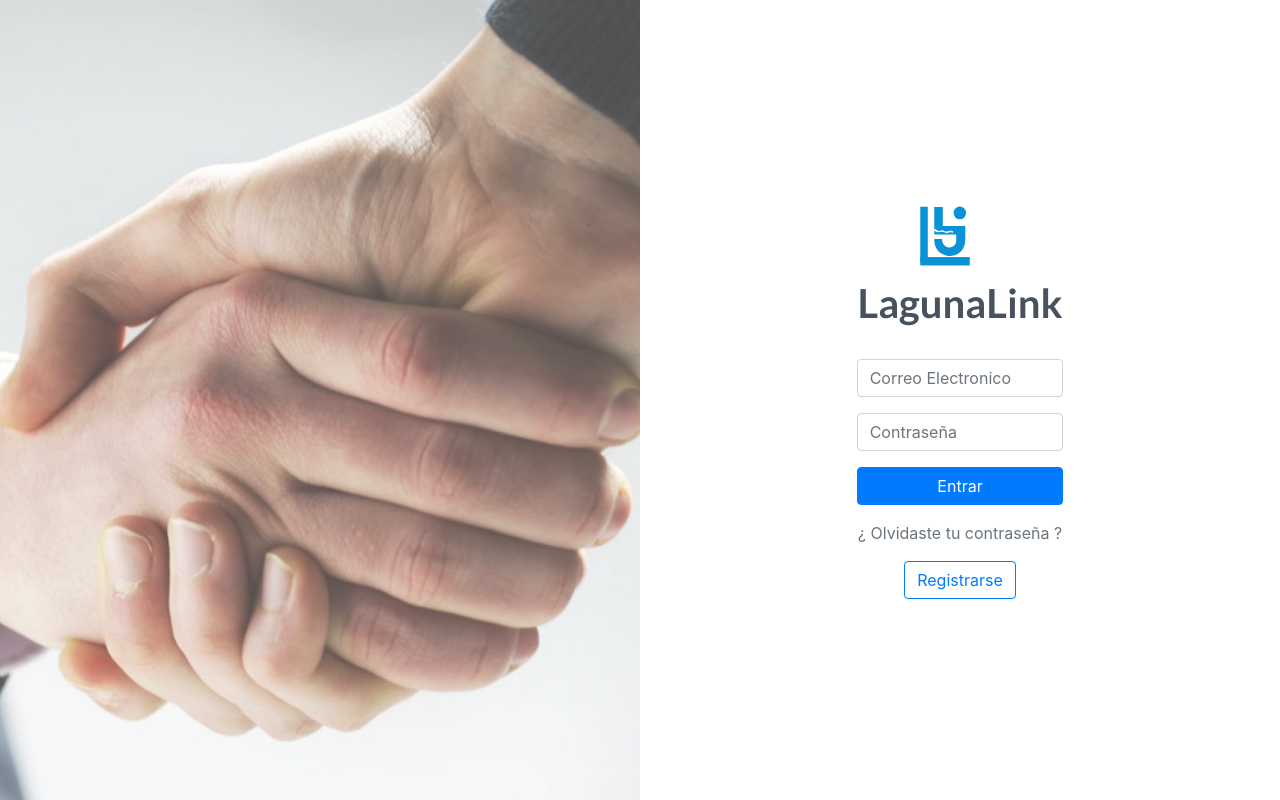
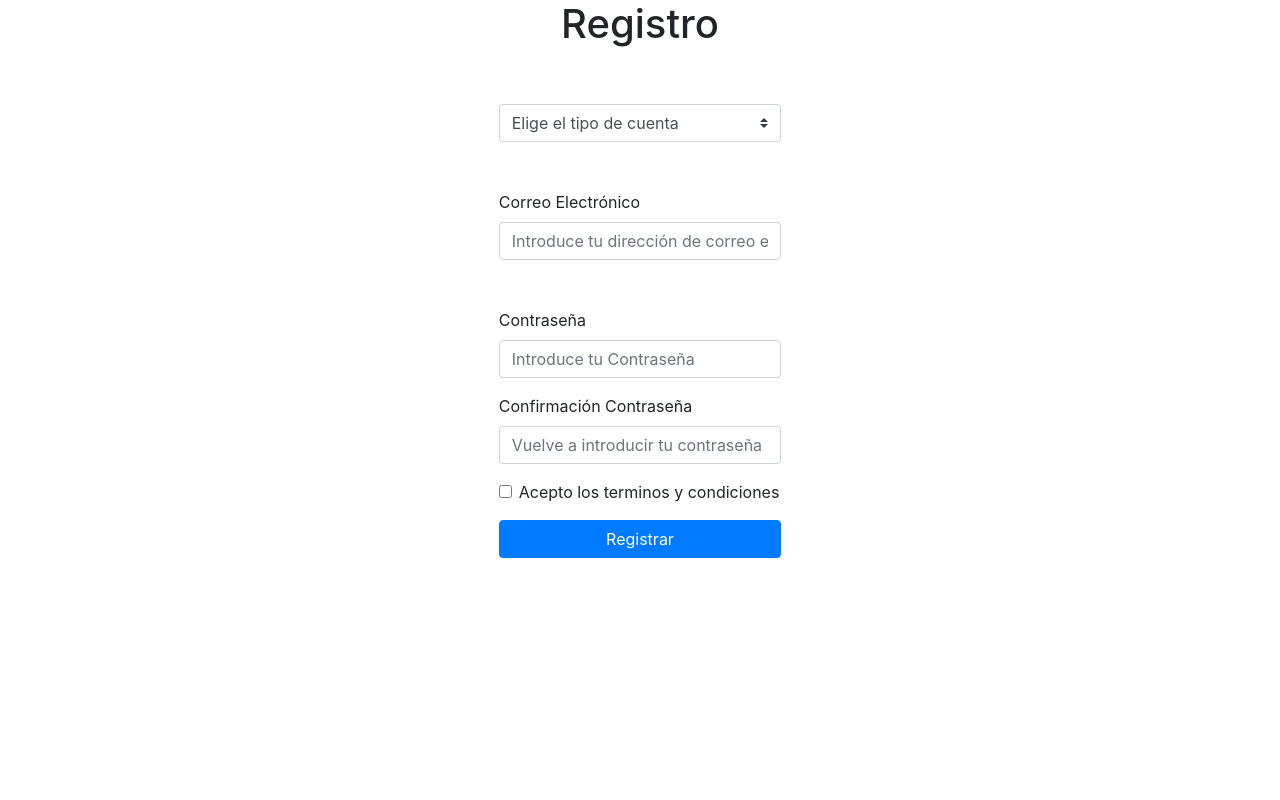
Before and after one commit to jvegaf/LagunaLink-fe, a React (Create React App) app: page / in a window 1280 px wide. Built offline with nearby package versions, Linux system fonts and the light colour scheme.

Commit message:
cambiando de entorno

```diff
--- a/src/App.js
+++ b/src/App.js
@@ -8,7 +8,7 @@ function App() {
   return (
     <Router>
       <Switch>
-        <Route exact path="/" component={signIn} />
+        <Route exact path="/" component={signUp} />
         <Route exact path="/signin" component={signIn} />
         <Route exact path="/signup" component={signUp} />
       </Switch>
--- a/src/components/SignIn/index.js
+++ b/src/components/SignIn/index.js
@@ -41,10 +41,10 @@ export default function SignIn() {
         <div className="form-group">
           <Button variant="primary" block>Entrar</Button>
         </div>
-        <div className="form-group">
+        <div className="form-group mt-4">
           <p className="text-secondary text-center">¿ Olvidaste tu contraseña ?</p>
         </div>
-        <div className="row justify-content-center">
+        <div className="row justify-content-center mt-5">
           <Button variant="outline-primary">Registrarse</Button>
         </div>
       </form>
--- a/src/components/SignUp/index.js
+++ b/src/components/SignUp/index.js
@@ -1,30 +1,68 @@
-import React from 'react';
+import React from "react";
 
 export default function SignUp() {
   return (
     <div className="col-md-6 m-auto">
+      <div className="row justify-content-center">
+        <h1>Registro</h1>
+      </div>
       <form>
-          <div className="form-group">
-            <label htmlFor="email">Correo Electronico</label>
-            <input type="email" name="email" className="form-control" id="email" aria-describedby="emailHelp" placeholder="Introduce tu direcion de correo electronico" />
+        <div className="form-group my-5">
+          <select class="custom-select">
+            <option selected>Elige el tipo de cuenta</option>
+            <option value="1">Estudiante</option>
+            <option value="2">Empresa</option>
+          </select>
+        </div>
+        <div className="form-group my-5">
+          <label htmlFor="email">Correo Electrónico</label>
+          <input
+            type="email"
+            name="email"
+            className="form-control"
+            id="email"
+            aria-describedby="emailHelp"
+            placeholder="Introduce tu dirección de correo electrónico"
+          />
         </div>
         <div className="form-group">
           <label htmlFor="password">Contraseña</label>
-            <input type="password" name="password" className="form-control" id="password" placeholder="Introduce tu Contraseña" />
+          <input
+            type="password"
+            name="password"
+            className="form-control"
+            id="password"
+            placeholder="Introduce tu Contraseña"
+          />
         </div>
         <div className="form-group">
-            <label htmlFor="confirmpassword">Contraseña</label>
-            <input type="password" name="password2" className="form-control" id="confirmpassword" placeholder="Vuelve a introducir tu contraseña" />
+          <label htmlFor="confirmpassword">Confirmación Contraseña</label>
+          <input
+            type="password"
+            name="password2"
+            className="form-control"
+            id="confirmpassword"
+            placeholder="Vuelve a introducir tu contraseña"
+          />
         </div>
+        <div className="form-group">
           <div className="form-check">
-            <input type="checkbox" name="checkbox" className="form-check-input" id="remember" />
+            <input
+              type="checkbox"
+              name="checkbox"
+              className="form-check-input"
+              id="remember"
+            />
             <label className="form-check-label" htmlFor="remember">
               Acepto los terminos y condiciones
             </label>
           </div>
-          <button type="submit" className="btn btn-primary float-right">
+        </div>
+        <div className="form-group">
+          <button type="submit" className="btn btn-primary w-100">
             Registrar
           </button>
+        </div>
       </form>
     </div>
   );
--- a/src/pages/signUp/index.js
+++ b/src/pages/signUp/index.js
@@ -3,6 +3,10 @@ import SignUp from '../../components/SignUp'
 
 export default function signUp() {
   return (
-    <SignUp />
+    <div className="row justify-content-center">
+      <div className="col-md-6 align-self-center">
+        <SignUp />
+      </div>
+    </div>
   );
 }
```
Also changed, not shown: 1 other file (tests, documents, lock files or other folders). Lines whose indentation alone changed are shown as unchanged.
